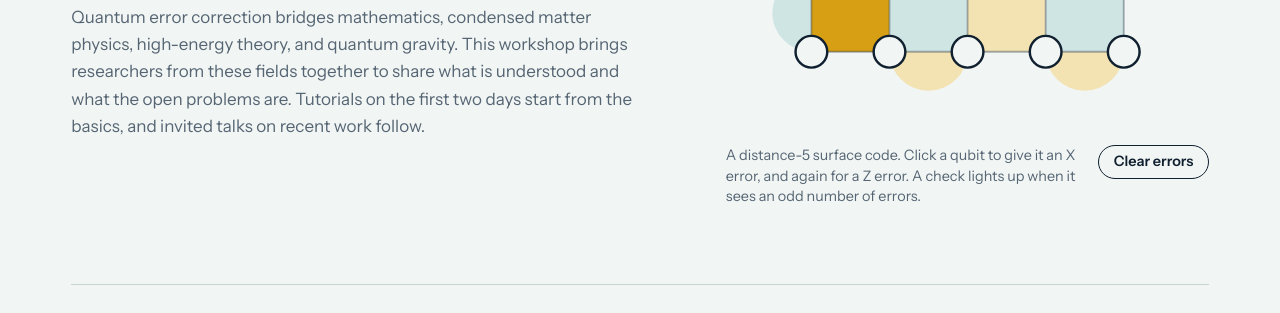
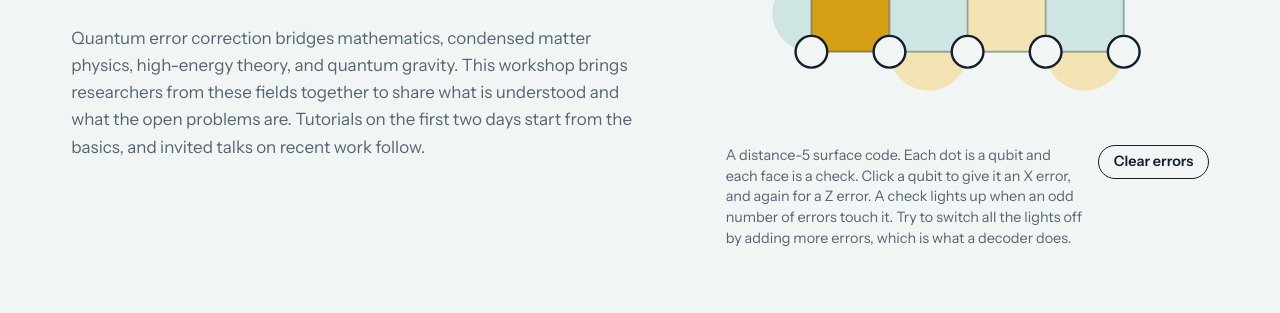
Before and after one commit to junichiharuna/riken-qec-workshop-2027, a plain HTML site: page index.html in a window 1280 px wide. Shown: the part 487-800 px from the top of the page. Drawn offline with nearby package versions, Linux system fonts and the light colour scheme.

Commit message:
Surface code caption: say what to try
Co-Authored-By: Claude Fable 5.2 <noreply@anthropic.com>
Claude-Session: https://claude.ai/code/session_01HBXSs71bZmbLr8UZsFQR5o

```diff
--- a/index.html
+++ b/index.html
@@ -36,7 +36,7 @@
   <figure class="patch">
     <svg id="lattice" viewBox="-70 -70 396 396" role="group" aria-label="A distance-5 surface code. Each dot is a data qubit and each coloured face is a check."></svg>
     <figcaption>
-      <p>A distance-5 surface code. Click a qubit to give it an X error, and again for a Z error. A check lights up when it sees an odd number of errors.</p>
+      <p>A distance-5 surface code. Each dot is a qubit and each face is a check. Click a qubit to give it an X error, and again for a Z error. A check lights up when an odd number of errors touch it. Try to switch all the lights off by adding more errors, which is what a decoder does.</p>
       <button type="button" id="clear">Clear errors</button>
     </figcaption>
   </figure>
```
